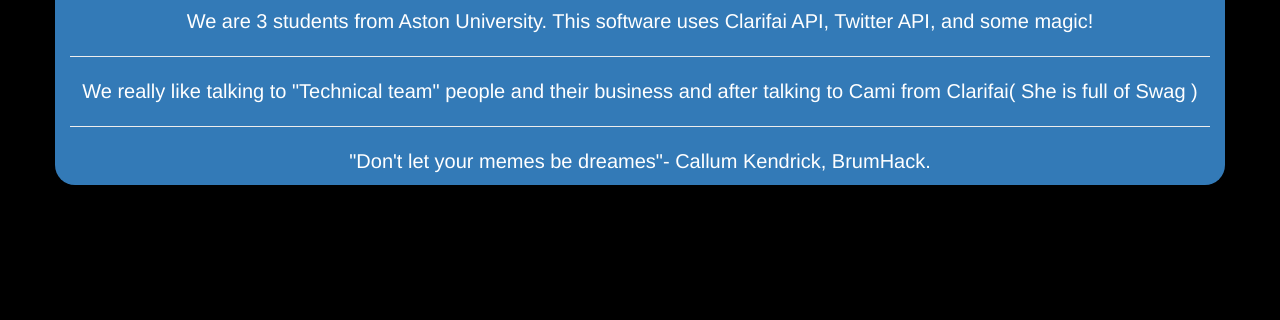
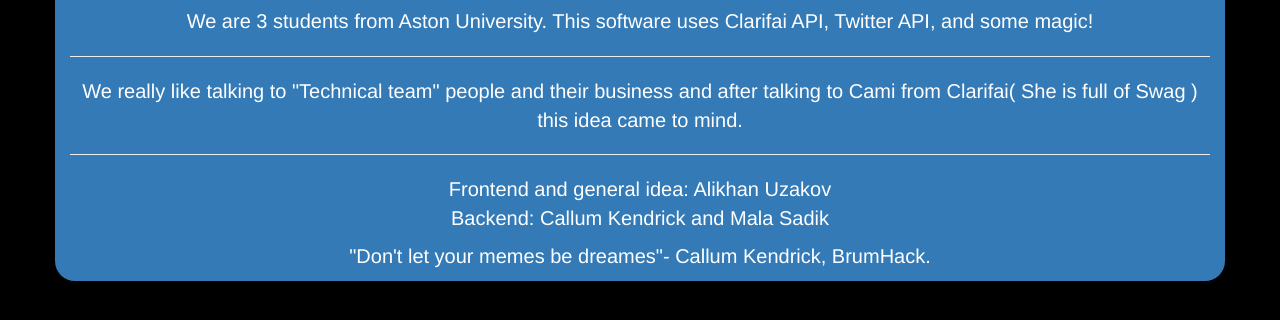
Before and after one commit to uzakov/Brum-Swag-O-Meter, a website: page about.html in a window 1280 px wide. Shown: the part 142-462 px from the top of the page. Drawn offline with nearby package versions, Linux system fonts and the light colour scheme.

Commit message:
About.html change

```diff
--- a/about.html
+++ b/about.html
@@ -35,8 +35,11 @@
         <h4>This project was built at BrumHack 3.0</h4>
         <p>We are 3 students from Aston University. This software uses Clarifai API, Twitter API, and some magic! </p>
       <hr>
-      <p> We really like talking to "Technical team" people and their business and after talking to Cami from Clarifai( She is full of Swag ) </p>
+      <p> We really like talking to "Technical team" people and their business and after talking to Cami from Clarifai( She is full of Swag ) this idea came to mind. </p>
+
       <hr>
+      <p> Frontend and general idea: Alikhan Uzakov <br>
+          Backend: Callum Kendrick and Mala Sadik </p>
 <p>"Don't let your memes be dreames"- Callum Kendrick, BrumHack. </p>
     </div>
 
```
